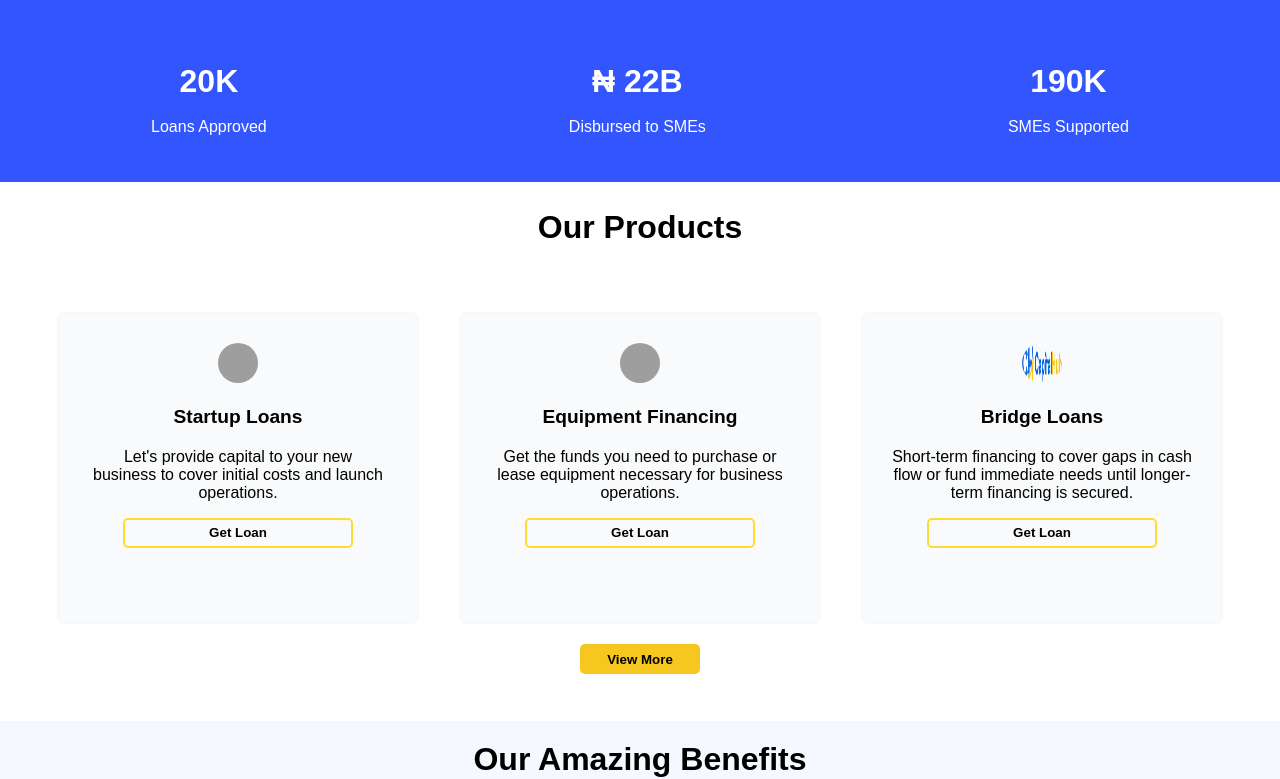
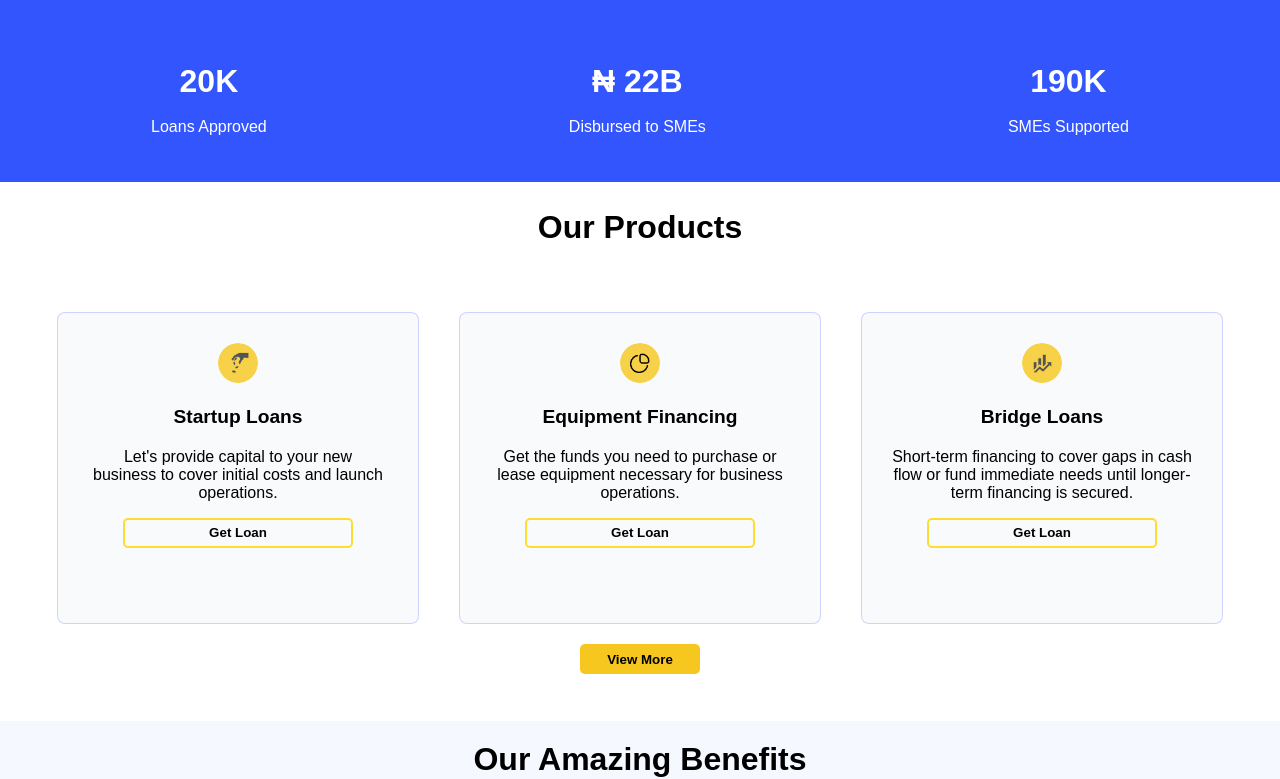
Before and after one commit to nimi11/Capital-Hub, a Flask app: page / in a window 1280 px wide. Shown: the part 761-1540 px from the top of the page. Run offline with Flask 3, Linux system fonts and the light colour scheme; some web fonts are replaced; grey boxes are pictures that could not be loaded.

Commit message:
sign up update

```diff
--- a/templates/index.html
+++ b/templates/index.html
@@ -29,7 +29,7 @@
                     </a>
                 </li>
                 <li>
-                    <a href="productspage.html">
+                    <a href="template/">
                         <span class="title">Products</span>
                     </a>
                 </li>
@@ -106,20 +106,20 @@
     <div><h1 class="our-products">Our Products</h1></div>
 
     <div class="ourproducts">
-        <div style="background-color: #F9FAFB;" class="products">
-            <img class="products-icon" src="{{ url_for('static', filename='images/Frame 105 (3)') }}" alt="piggybank">
+        <div style="background-color: #F9FAFB;  border: 1px solid rgba(137, 156, 254, 0.40);" class="products">
+            <img class="products-icon" src="static/images/Frame 105 (3).jpg" alt="piggybank">
             <p id="products-header">Startup Loans</p>
             <p>Let's provide capital to your new  <br> business to cover initial costs and launch <br> operations.</p>
             <button style="border: 2px solid var(--Foundation-Green-G300, #FDDD32);" class="get-loan">Get Loan</button>
         </div>
-        <div style="background-color: #F9FAFB;" class="products">
-            <img class="products-icon" src="{{ url_for('static', filename='images/Frame 105 (2)') }}" alt="piggybank">
+        <div style="background-color: #F9FAFB;  border: 1px solid rgba(137, 156, 254, 0.40); " class="products">
+            <img class="products-icon" src="static/images/Frame 105 (4).jpg" alt="piggybank">
             <p id="products-header">Equipment Financing</p>
             <p>Get the funds you need to purchase or <br> lease equipment necessary for business <br> operations.</p>
             <button style="border: 2px solid var(--Foundation-Green-G300, #FDDD32);" class="get-loan">Get Loan</button>
         </div>
-        <div style="background-color: #F9FAFB;" class="products">
-            <img class="products-icon" src="{{ url_for('static', filename='images/capital-hub.png') }}" alt="piggybank">
+        <div style="background-color: #F9FAFB; border: 1px solid rgba(137, 156, 254, 0.40);" class="products">
+            <img class="products-icon" src="static/images/Frame 105 (1).jpg" alt="piggybank">
             <p id="products-header">Bridge Loans</p>
             <p>Short-term financing to cover gaps in cash  <br> flow or fund immediate needs until longer- <br> term financing is secured.</p>
             <button style="border: 2px solid var(--Foundation-Green-G300, #FDDD32);" class="get-loan">Get Loan</button>
```
